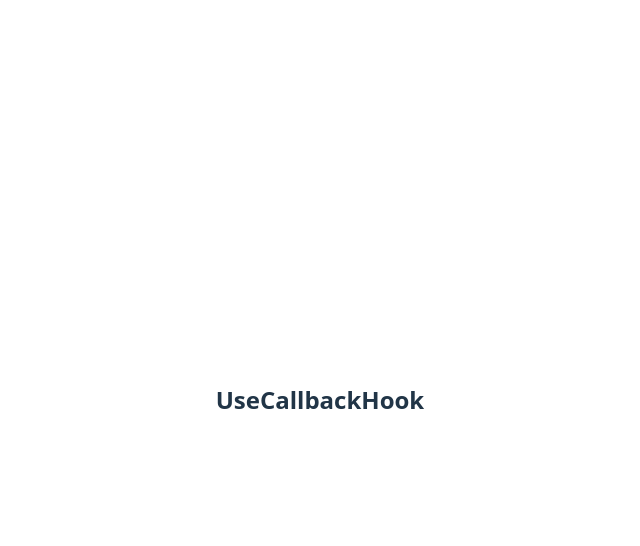
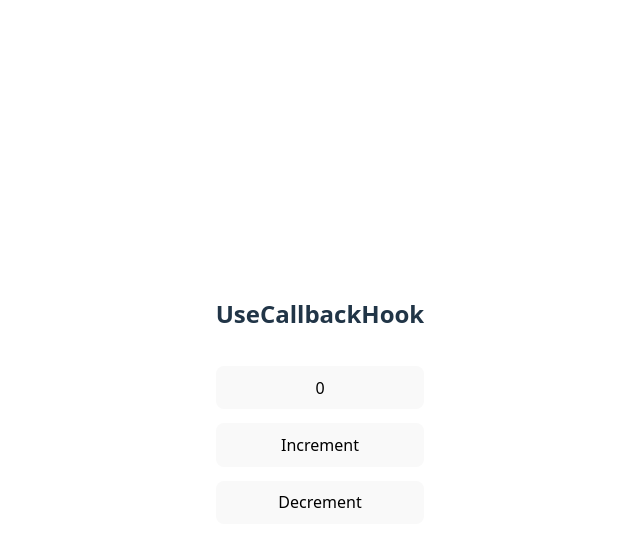
Before and after one commit to komaldhillon08/hook-in-react, a React (Vite) app: page / in a window 1280 px wide. Both pictures are taken after a click on the button "go to callback hook file". Shown: the top 546 px of the page, without its empty margins (320-960 px from the left). Built offline with nearby package versions, Linux system fonts and the light colour scheme.

Commit message:
add useCallback hook in react and sec the file in main page

```diff
--- a/src/assets/component/UseCallbackHook.jsx
+++ b/src/assets/component/UseCallbackHook.jsx
@@ -1,8 +1,43 @@
+import { useCallback, useState , memo} from "react"
+
+// create components start
+const Button = memo(function Button({ onclick, children }) {
+    console.log(`Button ${children} rendered`);
+
+    return (
+        <>
+            <button onClick={onclick}>{children}</button>
+
+        </>
+    )
+})
+// components end
+
 export default function UseCallbackHook() {
+
+    const [count, setCount] = useState(0)
+
+    const increment = useCallback(() => {
+        console.log(" inside  increment>>>>>>>>>>> + 1");
+        setCount((prev) => prev + 1)
+
+    }, [] )
+    const decrement = useCallback(() => {
+        console.log(" inside  decrement>>>>>>>>>>> + 1");
+        setCount((prev) => prev - 1)
+    },[]);
+
+
+
+
     return (
         <>
             <h2>UseCallbackHook</h2>
 
+            <Button>{count}</Button>
+            <Button onclick={increment}>Increment</Button>
+            <Button onclick={decrement}>Decrement</Button>
+
         </>
     )
 }
```
